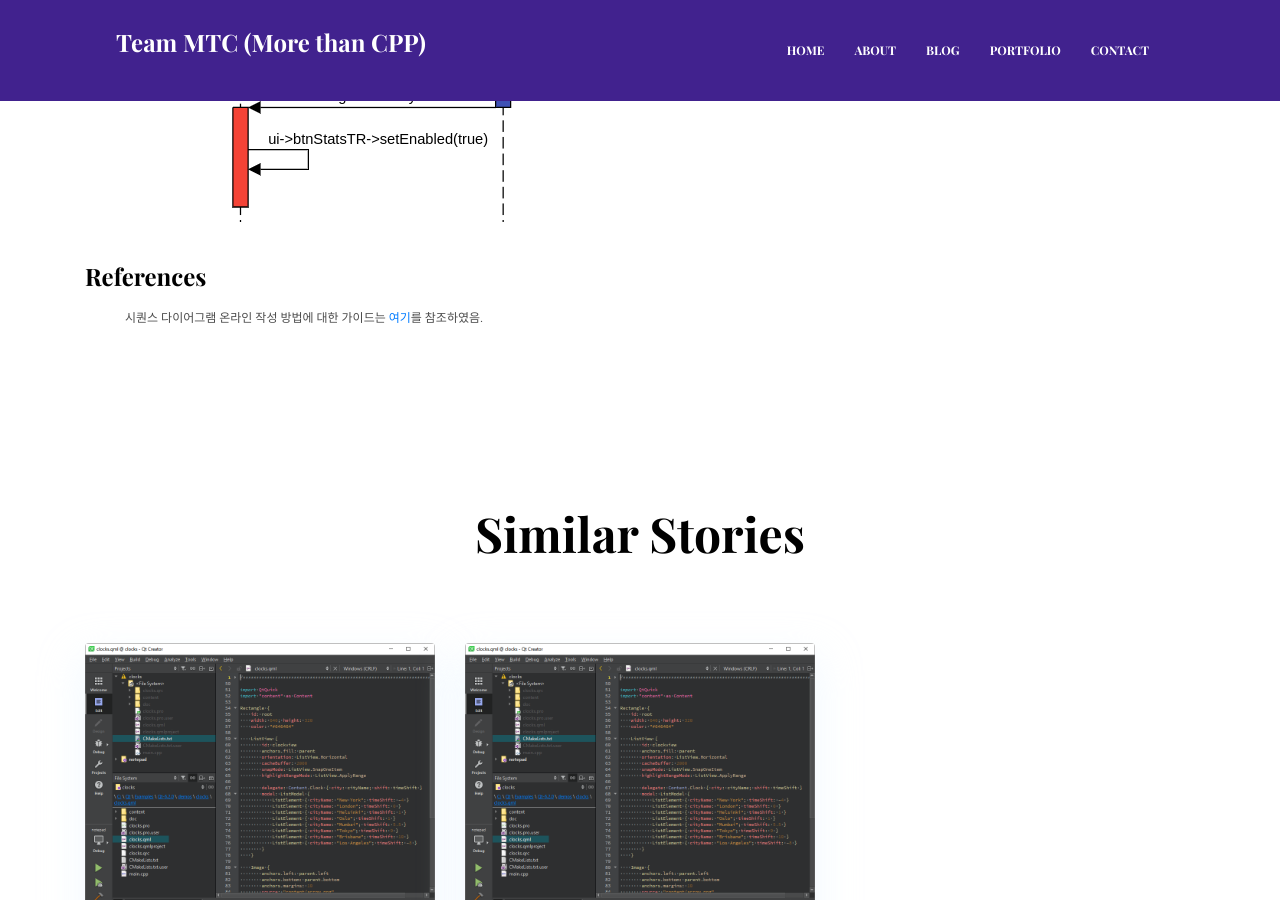
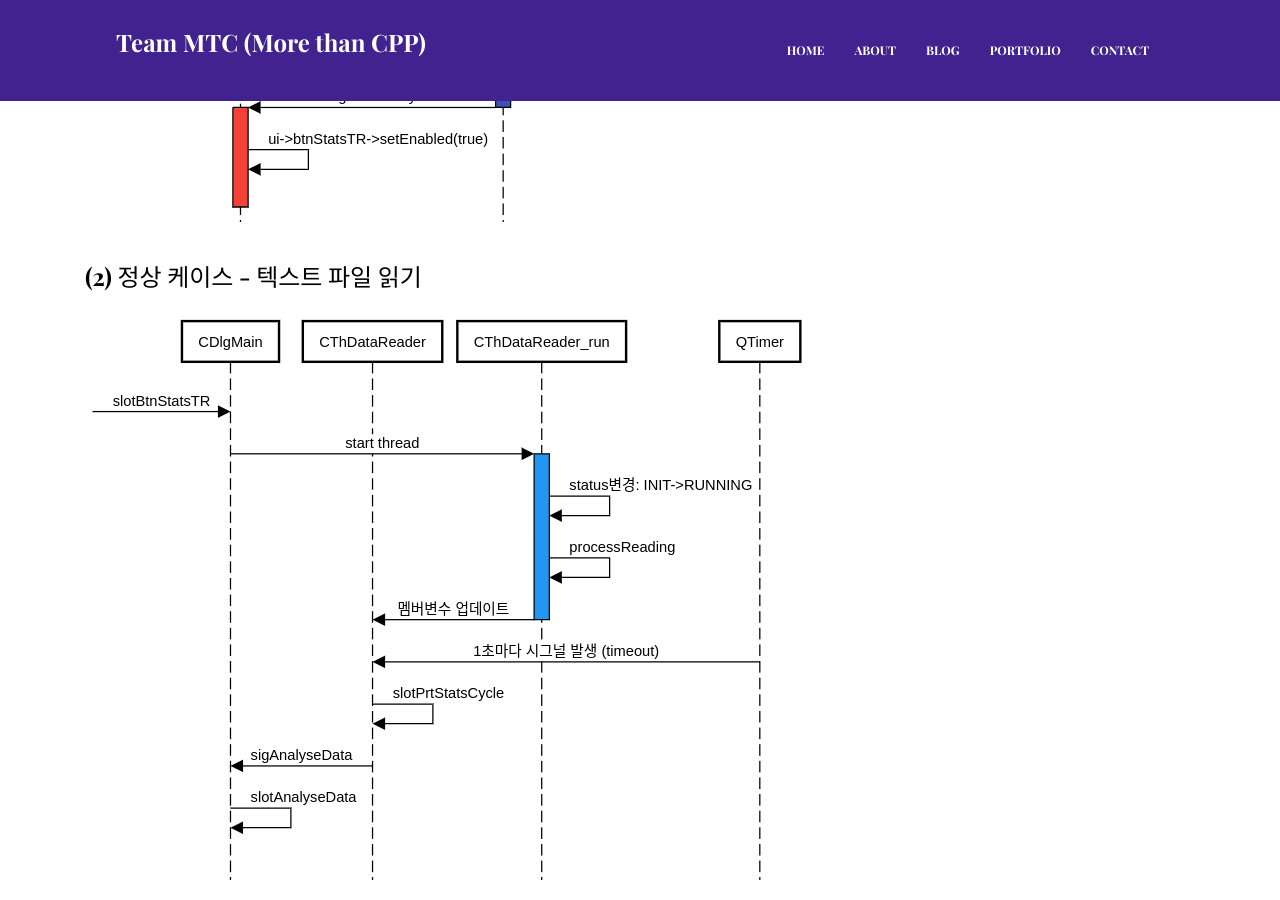
Before and after one commit to teammtc/teammtc.github.io, a Jekyll site: the page built from _posts/2024-05-29-ticktobin-sequence-diagram.md, in a window 1280 px wide and 900 px high, scrolled down 991 px. Built offline with Jekyll 4.4.1, drawn with Linux system fonts in a browser that asks for light colours.

Commit message:
blogging

```diff
--- a/_posts/2024-05-29-ticktobin-sequence-diagram.md
+++ b/_posts/2024-05-29-ticktobin-sequence-diagram.md
@@ -11,5 +11,9 @@ tags:   [Qt, TickToBin, C++]
 
 ![텍스트 파일 선택](https://teammtc.github.io/assets/images/diagram/select_txt.png)
 
+### (2) 정상 케이스 - 텍스트 파일 읽기
+
+![텍스트 파일 읽기](https://teammtc.github.io/assets/images/diagram/read_txt.png)
+
 ### References
 * 시퀀스 다이어그램 온라인 작성 방법에 대한 가이드는 [여기](https://sequencediagram.org/instructions.html)를 참조하였음.
```
Also changed, not shown: assets/images/diagram/read_txt.png (added).
